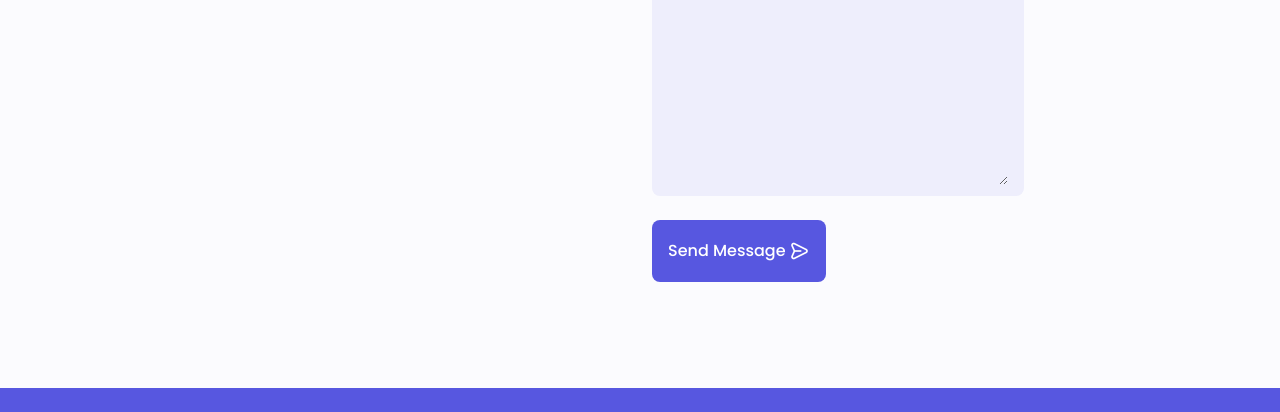
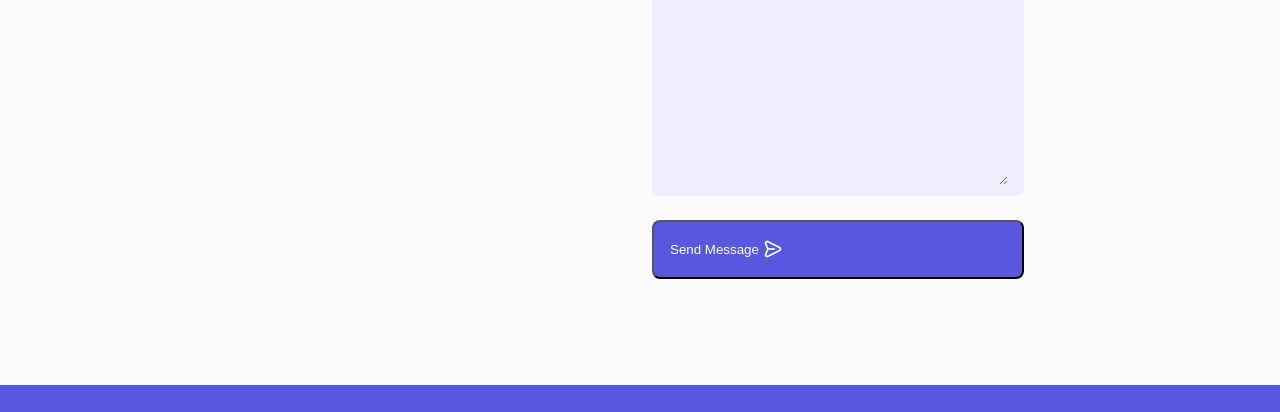
Before and after one commit to muhammad-usman-py/usmandev.tech, a plain HTML site: page index.html in a window 1280 px wide. Shown: the part 4318-4730 px from the top of the page. Drawn offline with nearby package versions, Linux system fonts and the light colour scheme.

Commit message:
Update index.html

```diff
--- a/index.html
+++ b/index.html
@@ -745,13 +745,10 @@
             <input type="hidden" name="_next" value="https://usmandev.tech/#contact">
 
             <!-- Form Submit Button -->
-            <div>
-            <a
-              class="button button--flex">
+            <button type="submit" class="button button--flex">
               Send Message
               <i class="uil uil-message button__icon"></i>
-            </a>
-          </div>
+            </button>
         </form>
     </div>
 </section>
```
